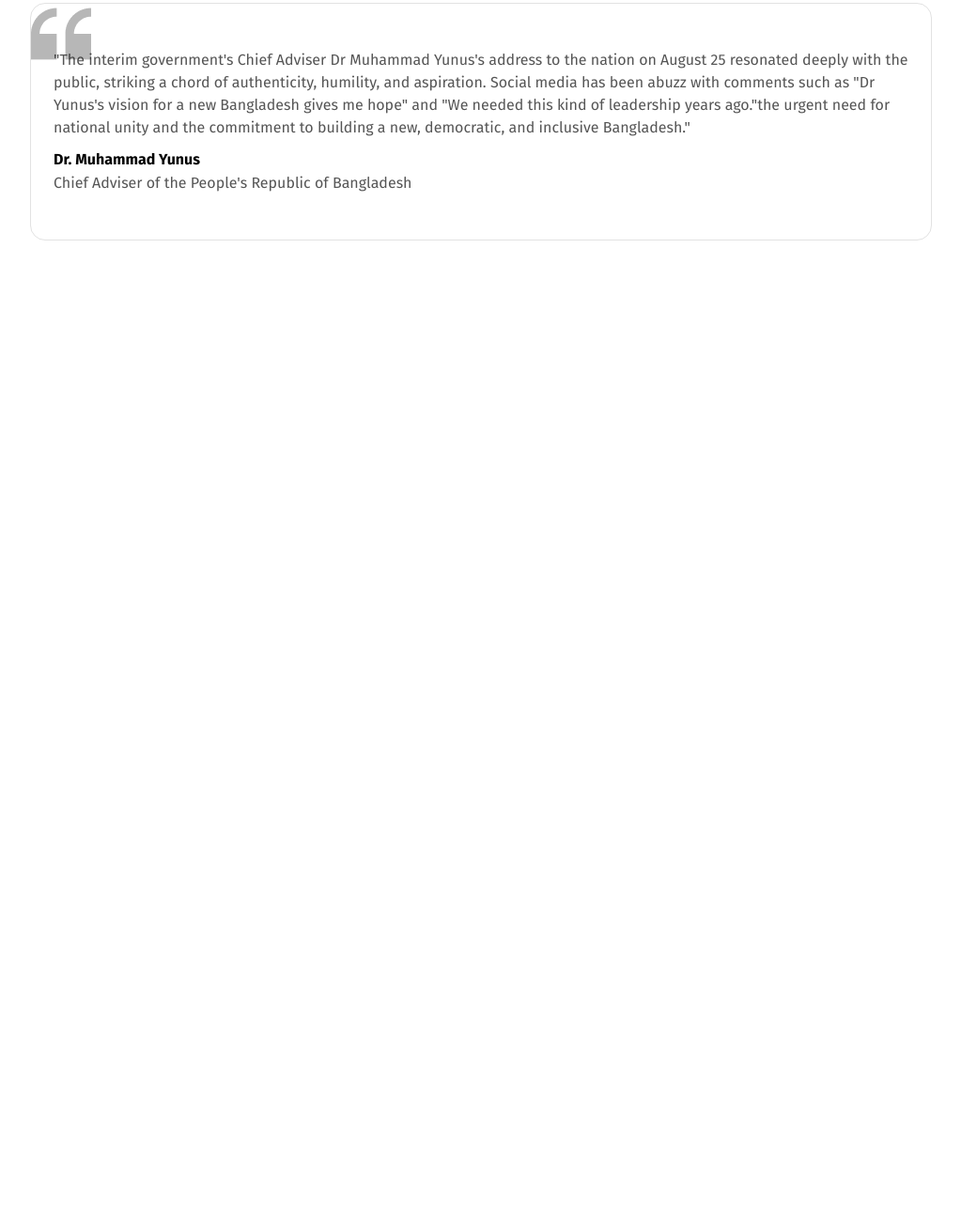
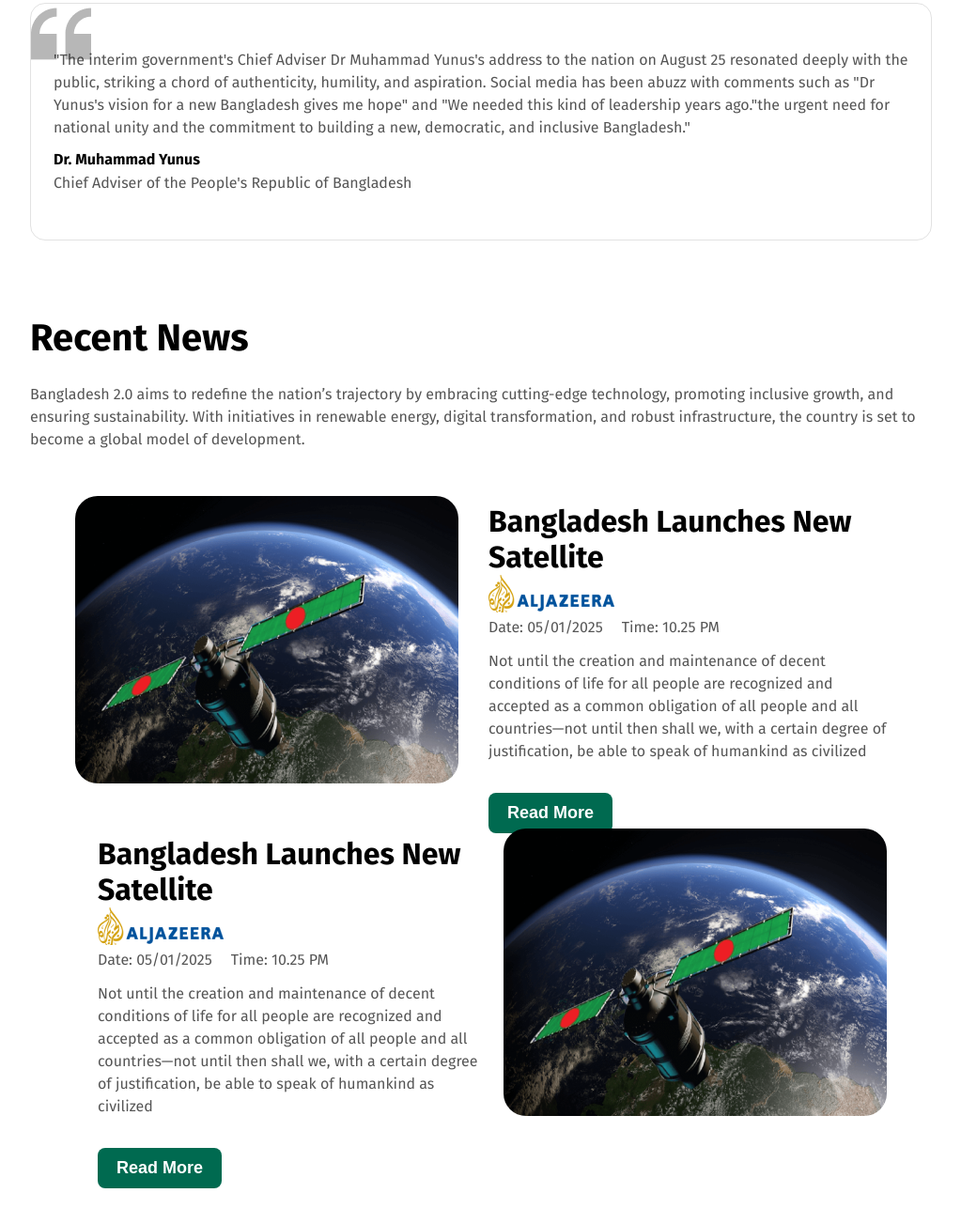
Before and after one commit to mahbubalom7084/ph-assignment-1, a plain HTML site: page index.html in a window 1280 px wide. Shown: the part 1220-2523 px from the top of the page at 94% size, without its empty margins (128-1151 px from the left). Before the commit the page ends 1556 px from the top, so only its background shows below. Drawn offline with Linux system fonts and the light colour scheme.

Commit message:
added the recent-news-section

```diff
--- a/index.html
+++ b/index.html
@@ -62,6 +62,45 @@
                 </div>
             </div>
          </section>
+         <!-- Recent News section -->
+          <section>
+            <div class="news-content">
+                <h2 class="news-part">Recent News</h2>
+                <p class=" news-discription">Bangladesh 2.0 aims to redefine the nation’s trajectory by embracing cutting-edge technology, promoting inclusive growth, and ensuring sustainability. With initiatives in renewable energy, digital transformation, and robust infrastructure, the country is set to become a global model of development.</p>
+                <div class="news-greetings">
+                    <img class="news-image" src="images/satelite.png" alt="#">
+                    <div class="content-details">
+                        <h2 class="news-title">Bangladesh Launches New Satellite</h2>
+                        <img src="images/al-jazeera.png" alt="#">
+                        <div class="time-date">
+                            <p>Date: 05/01/2025</p>
+
+                            <p>Time: 10.25 PM</p>
+                        </div>
+                        <p class="news-discription">Not until the creation and maintenance of decent conditions of life for all people are recognized and accepted as a common obligation of all people and all countries—not until then shall we,
+                            with a certain degree of justification, be able to speak of humankind as civilized</p>
+                            <a href="#"><button class="news-btn">Read More</button></a>
+                    </div>
+                </div>
+                <div class="recent-news">
+                    <div class="news-greetings-2">
+                        <div class="content-details">
+                            <h2 class="news-title">Bangladesh Launches New Satellite</h2>
+                            <img src="images/al-jazeera.png" alt="#">
+                            <div class="time-date">
+                                <p>Date: 05/01/2025</p>
+
+                                <p>Time: 10.25 PM</p>
+                            </div>
+                            <p class="news-discription">Not until the creation and maintenance of decent conditions of life for all people are recognized and accepted as a common obligation of all people and all countries—not until then shall we,
+                                with a certain degree of justification, be able to speak of humankind as civilized</p>
+                                <a href="#"><button class="news-btn">Read More</button></a>
+                        </div>
+                        <img class="news-image-2" src="images/satelite.png" alt="#">
+                    </div>
+                </div>
+            </div>
+          </section>
     </main>
     <footer></footer>
 </body>
--- a/style.css
+++ b/style.css
@@ -190,3 +190,82 @@ nav{
   .discription-name{
     margin-bottom: 4px;
   }
+
+  /* News-content */
+
+  .news-content{
+    margin: 0px 160px;
+  }
+  .news-part{
+    font-weight: 700;
+    font-size: 40px;
+    margin-bottom: 24px;
+  }
+
+  .news-discription{
+    margin-bottom: 32px;
+  }
+
+  .news-greetings{
+    display: flex;
+    justify-content: space-between;
+    align-items: center;
+    margin: 48px;
+  }
+
+  .news-image{
+    height: 306px;
+    width: 408px;
+    border-radius: 24px;
+    margin-right: 32px;
+  }
+
+  .content-details{
+    width: 744px;
+    height: 290px;
+
+  }
+
+  .news-title{
+    font-weight: 700;
+    font-size: 32px;
+  }
+  .time-date{
+    display: flex;
+    gap: 20px;
+
+  }
+
+  .news-discription{
+    margin-top: 12px;
+    line-height: 24px;
+  }
+
+  .news-btn{
+    color:#FFFFFF ;
+    background-color: #006A50 ;
+    border-radius: 8px;
+    border: none;
+    font-weight: 600;
+    font-size: 18px;
+    padding: 11px 20px;
+    margin-bottom: 48px;
+  }
+
+.recent-news{
+    margin: 24px 0px 0px 24px;
+}
+
+  .news-greetings-2{
+    display: flex;
+    justify-content: space-between;
+    align-items: center;
+    margin: 48px;
+  }
+
+  .news-image-2{
+    height: 306px;
+    width: 408px;
+    border-radius: 24px;
+    margin-left: 24px;
+  }
```
